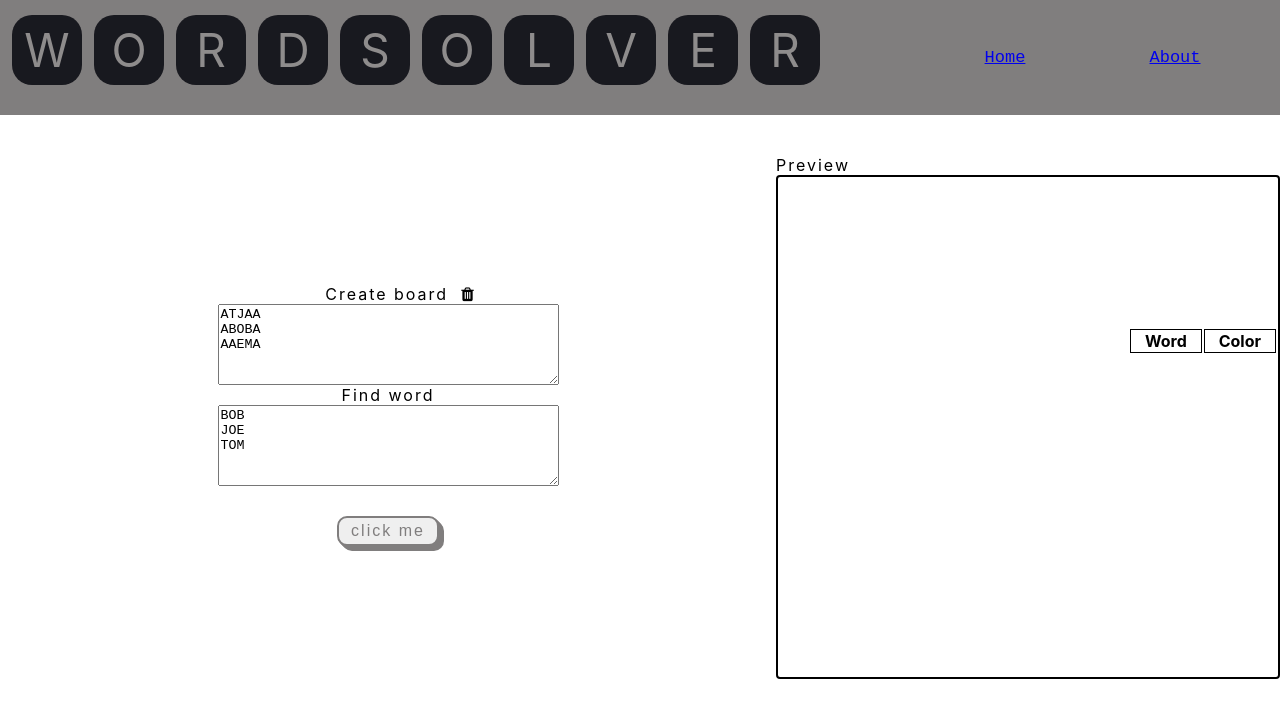
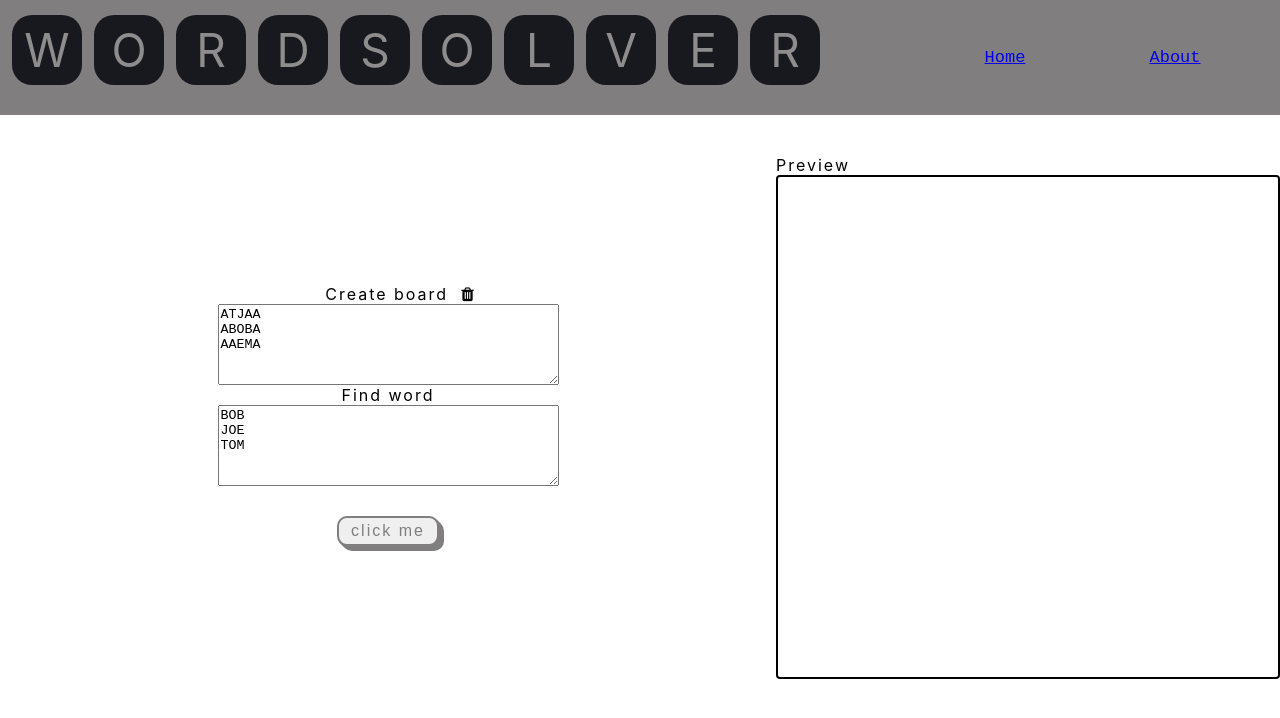
Before and after one commit to Derzz/word-searcher-solver, a React (Create React App) app: page /home in a window 1280 px wide. Shown: the top 718 px of the page. Built offline with nearby package versions, Linux system fonts and the light colour scheme.

Commit message:
fix the grid shows before clicked issue

```diff
--- a/src/components/grid.tsx
+++ b/src/components/grid.tsx
@@ -68,8 +68,17 @@ function makeGrid(
     }
 }
 
+
+
 export default function Grid({preview, found}: GridProps) {
     const containerRef = useRef(null);
+
+    function isEmpty(found: foundWord[]) {
+        if (found.length == 0){
+            return 1;
+        }
+            return 0;
+       }
 
     useEffect(() => {
         if (containerRef.current) {
@@ -87,11 +96,17 @@ export default function Grid({preview, found}: GridProps) {
             </div>
 
             <table style={{height:'200px',width:'150px'}}>
+
                 <thead>
-                    <tr>
+
+                {isEmpty(found) ?
+                    "" :  (<tr>
                         <th className="grid-border">Word</th>
                         <th className="grid-border">Color</th>
-                    </tr>
+                    </tr> )
+                }
+
+
                 </thead>
                 <tbody>
                 {found.map((word, index) => (
```
